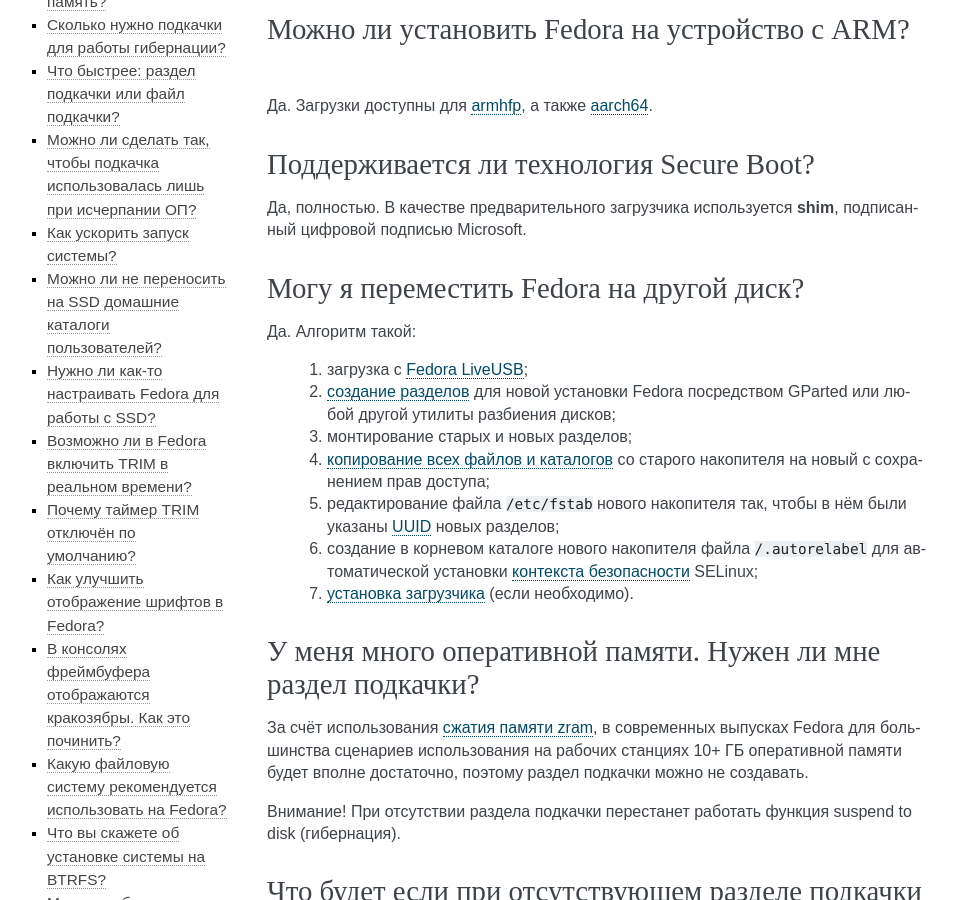
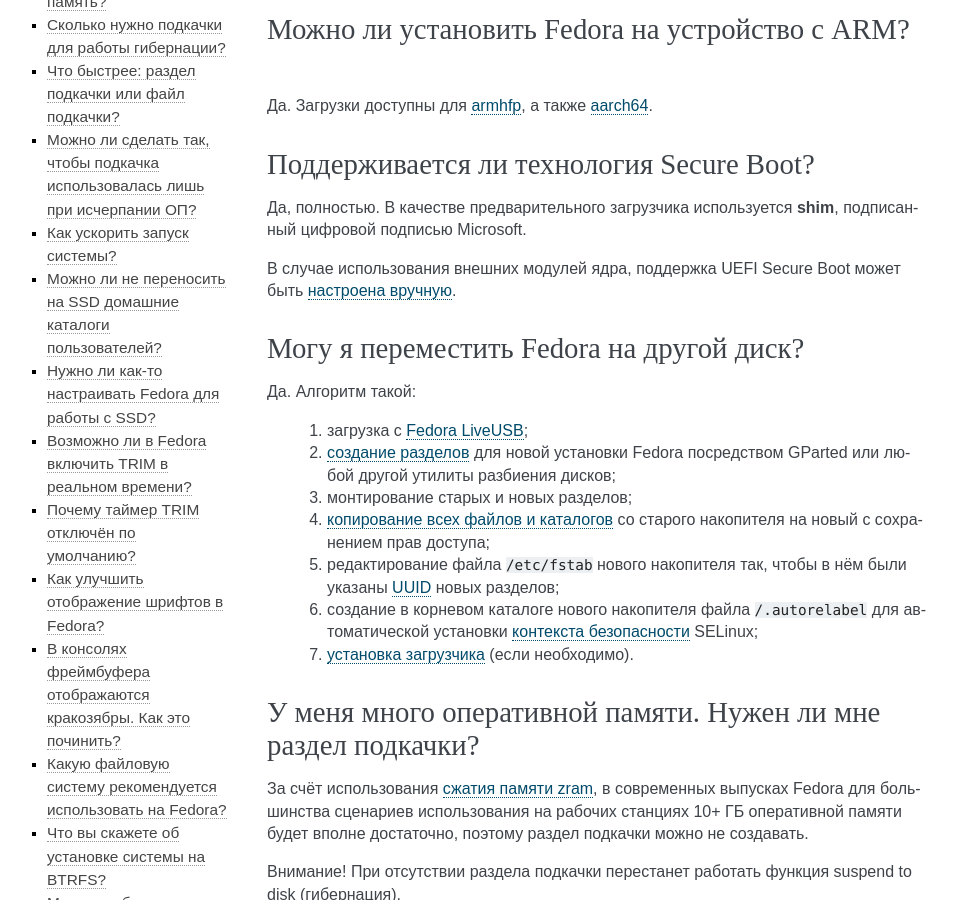
Before and after one commit to RussianFedora/FAQ, a Sphinx documentation site: the page built from source/installation.rst, in a window 1280 px wide and 900 px high, scrolled down 921 px. Shown: the whole window, without its empty margins (153-1110 px from the left). Built offline with Sphinx 7.4.7, drawn with Linux system fonts in a browser that asks for light colours; comment, search, counter and statistics services are not loaded.

Commit message:
Updated Secure Boot question.

```diff
--- a/source/hardware.rst
+++ b/source/hardware.rst
@@ -301,7 +301,7 @@
 
 Пересоберём :ref:`образ initrd <initrd-rebuild>`, а также :ref:`конфиг Grub 2 <grub-rebuild>`.
 
-.. index:: video, gpu, nvidia, drivers, third-party, boot, secure boot
+.. index:: video, gpu, nvidia, drivers, third-party, boot, uefi, secure boot
 .. _nvidia-secure-boot:
 
 Как настроить проприетарные драйверы NVIDIA для работы с Secure Boot?
--- a/source/installation.rst
+++ b/source/installation.rst
@@ -70,13 +70,15 @@
 
 Да. Загрузки доступны для `armhfp <https://arm.fedoraproject.org/>`__, а также `aarch64 <https://alt.fedoraproject.org/alt/>`__.
 
-.. index:: boot, secure boot
+.. index:: boot, uefi, secure boot
 .. _secure-boot:
 
 Поддерживается ли технология Secure Boot?
-==========================================================
+=============================================
 
 Да, полностью. В качестве предварительного загрузчика используется **shim**, подписанный цифровой подписью Microsoft.
+
+В случае использования внешних модулей ядра, поддержка UEFI Secure Boot может быть :ref:`настроена вручную <nvidia-secure-boot>`.
 
 .. index:: moving installed system, move
 .. _moving-system:
```
